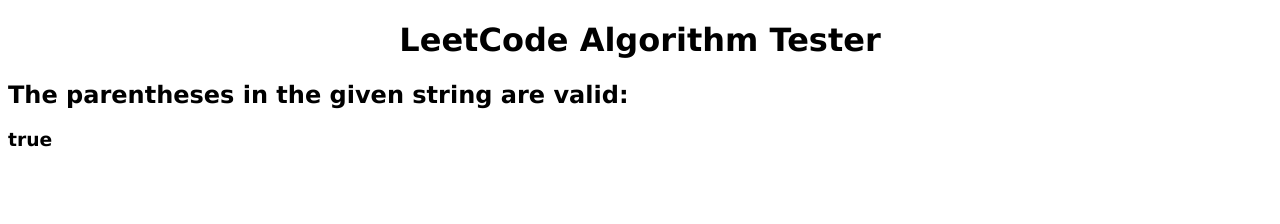
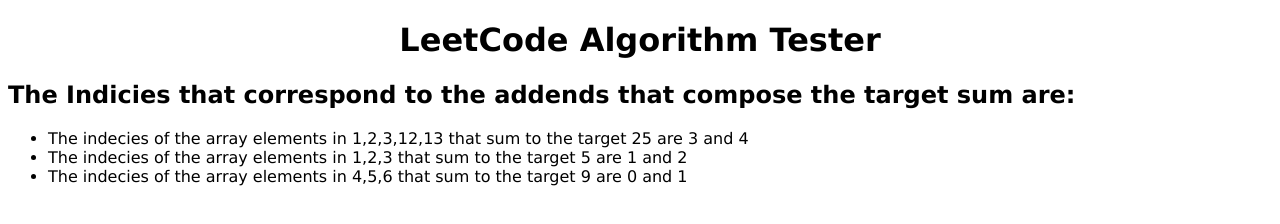
Before and after one commit to josephptflanagan/leetCode-tester, a plain HTML site: page index.html in a window 1280 px wide. Drawn offline with Linux system fonts and the light colour scheme.

Commit message:
completed valid parentheses, revised answer to dynamic list to allow for easier testing

```diff
--- a/assets/js/script.js
+++ b/assets/js/script.js
@@ -1,7 +1,7 @@
 let answerExplainationEl = document.querySelector('#explaination')
-let answerEl = document.querySelector('#answer');
+let answerListEl = document.querySelector('#answerList');
 
-/* TWO SUM ALGORITHM START
+/* TWO SUM ALGORITHM START */
 
 let twoSum = function(nums, target) {
 
@@ -17,13 +17,23 @@ let twoSum = function(nums, target) {
 
 };
 
-let nums = [1,2,3,12,13];
-let target = 25;
+let nums = [[1,2,3,12,13], [1,2,3], [4,5,6]];
+let target = [25, 5, 9];
 
 answerExplainationEl.textContent = "The Indicies that correspond to the addends that compose the target sum are: ";
-answerEl.textContent = twoSum(nums, target);
 
-TWO SUM ALGORITHM END*/
+for(let i = 0; i < nums.length;i++){
+
+    let listEl = document.createElement('li');
+    let ansString = twoSum(nums[i], target[i]).join(" and ");
+
+    listEl.textContent = "The indecies of the array elements in " + nums[i] + " that sum to the target " + target[i] + " are " + ansString;
+    answerListEl.appendChild(listEl);
+
+}
+
+
+/* TWO SUM ALGORITHM END*/
 
 /*<><><><><><><><><><><><><><><><><><><><><><><><><><><><><><><><><><><><><><><><><><><><><><><><><><><><><><><><><><><><><><><><>*/
 
@@ -48,12 +58,28 @@ let reverse = function(x) {
 
 };
 
-let x = -123
+answerExplainationEl.textContent = "Given the input integer, its reverse is: ";
 
-answerExplainationEl.textContent = "Given the input integer, its reverse is: "
-answerEl.textContent = reverse(x);
+let x = [-123, 234, 81234234123122, -565, 123123, 6754];
 
-REVERSE INTEGER ALGORITHM END*/
+for(let i = 0; i < x.length;i++){
+
+    let listEl = document.createElement('li');
+    let reversed = reverse(x[i]);
+    let coloring = ' is ' + reversed;
+
+    if(reversed == 0){
+
+        coloring = " is too large to fit the memory of an integer";
+
+    }
+
+    listEl.textContent = "The reverse of " + x[i] + coloring;
+    answerListEl.appendChild(listEl);
+
+}
+
+REVERSE INTEGER ALGORITHM END */
 
 /*<><><><><><><><><><><><><><><><><><><><><><><><><><><><><><><><><><><><><><><><><><><><><><><><><><><><><><><><><><><><><><><><>*/
 
@@ -73,12 +99,28 @@ let isPalindrome = function(x) {
 
 };
 
-let x = 10;
+answerExplainationEl.textContent = "Given values and an explaination of if they are palindromes or not"
 
-answerExplainationEl.textContent = "The given number a palindrome:"
-answerEl.textContent = isPalindrome(x);
+let x = [10, 121, 3456, 7645467, -121];
 
-IS PALINDROME ALGORITHM END*/
+for(let i = 0; i < x.length;i++){
+
+    let listEl = document.createElement('li');
+    let palindrome = isPalindrome(x[i]);
+    let coloring = " is not a palindrome"
+
+    if(palindrome){
+
+        coloring = " is a palindrome";
+
+    }
+
+    listEl.textContent = x[i] + coloring;
+    answerListEl.appendChild(listEl);
+
+}
+
+IS PALINDROME ALGORITHM END */
 
 /*<><><><><><><><><><><><><><><><><><><><><><><><><><><><><><><><><><><><><><><><><><><><><><><><><><><><><><><><><><><><><><><><>*/
 
@@ -125,10 +167,19 @@ return intS;
 
 };
 
-let s = 'MCMXC';
+let s = ['MCMXC', 'III', 'IV', 'MMXXI', 'XLVII', "MDCLVIII" ];
 
-answerExplainationEl.textContent = "The integer form of the given roman numeral is: "
-answerEl.textContent = romanToInt(s);
+answerExplainationEl.textContent = "The following is a series of strings of roman numerals and their integer form: ";
+
+for(let i = 0; i < s.length;i++){
+
+    let listEl = document.createElement('li');
+
+    listEl.textContent = s[i] + " is equivalent to " + romanToInt(s[i]);
+
+    answerListEl.appendChild(listEl);
+
+}
 
 ROMAN TO INTEGER END */
 
@@ -208,14 +259,30 @@ let longestCommonPrefix = function (strs) {
 
 let strs = [["cir","car"],["abca","aba","aaab"],["dog","racecar","car"],["flower","flow","flight"], ['a']];
 
-answerExplainationEl.textContent = "The longest common prefix of the given strings is: "
-answerEl.textContent = longestCommonPrefix(strs[4]);
+answerExplainationEl.textContent = "The following is a series of strings, and the longest common prefix among them: ";
 
- LONGEST COMMON PREFIX END */
+for(let i = 0; i < strs.length;i++){
+
+    let listEl = document.createElement('li');
+
+    strsString = strs[i].join(", ");
+
+    if(longestCommonPrefix(strs[i])){
+    listEl.textContent = longestCommonPrefix(strs[i]) + " is the longest prefix among " + strsString;
+    }
+    else{
+        listEl.textContent = "There is no common prefix among " + strsString;
+    }
+
+    answerListEl.appendChild(listEl);
+
+}
+
+LONGEST COMMON PREFIX END */
 
 /*<><><><><><><><><><><><><><><><><><><><><><><><><><><><><><><><><><><><><><><><><><><><><><><><><><><><><><><><><><><><><><><><>*/
 
-/*VALID PARENTHESES START*/
+/*VALID PARENTHESES START
 
 let isValid = function (s) {
 
@@ -243,11 +310,6 @@ let isValid = function (s) {
                 aci += 1;
 
             } else {
-
-                console.log('activeContainer: ',activeContainer);
-                console.log('aci: ',  aci)
-                console.log('s[i]: ', s[i]);
-                console.log('dict[s[i]]: ', dict[s[i]]);
 
                 if (activeContainer[aci] == dict[s[i]]){
 
@@ -285,6 +347,10 @@ let isValid = function (s) {
                     break;
             }
 
+            if(count[0] < 0 || count[1] < 0 || count[2] < 0){
+                return false;
+            }
+
         }
 
         if (count[0] != 0 || count[1] != 0 || count[2] != 0){
@@ -299,11 +365,26 @@ let isValid = function (s) {
 
 };
 
+answerExplainationEl.textContent = "The following is a series of strings of parentheses, braces and brackets and an examination of their validity: ";
+
 let s = ["()", "()[]{}", "(]", "([)]", "{[]}", "([{}])", "([]{()}[{()}])", "(){}}{", '){', "[([]])"]; //valid, valid, invalid, invalid, valid, valid, valid, invalid, invalid
 
-answerExplainationEl.textContent = "The parentheses in the given string are valid: "
-answerEl.textContent = isValid(s[7]);
+for(let i = 0; i < s.length;i++){
 
-/*VALID PARENTHESES END*/
+    let listEl = document.createElement('li');
+    let validString = " is not a valid set of parentheses, braces, and brackets";
+
+    if(isValid(s[i])){
+
+        validString = " is a valid set of parentheses, braces, and brackets";
+
+    }
+
+    listEl.textContent = s[i] + validString;
+    answerListEl.appendChild(listEl);
+
+}
+
+VALID PARENTHESES END*/
 
 /*<><><><><><><><><><><><><><><><><><><><><><><><><><><><><><><><><><><><><><><><><><><><><><><><><><><><><><><><><><><><><><><><>*/
--- a/index.html
+++ b/index.html
@@ -12,7 +12,7 @@
     <h1>LeetCode Algorithm Tester</h1>
 
     <h2 id="explaination">Answer Explaination Placeholder</h2>
-    <h3 id="answer">Answer Placeholder</h2>
+    <ul id="answerList"></ul>
 
     <script src="./assets/js/script.js"></script>
 </body>
```
